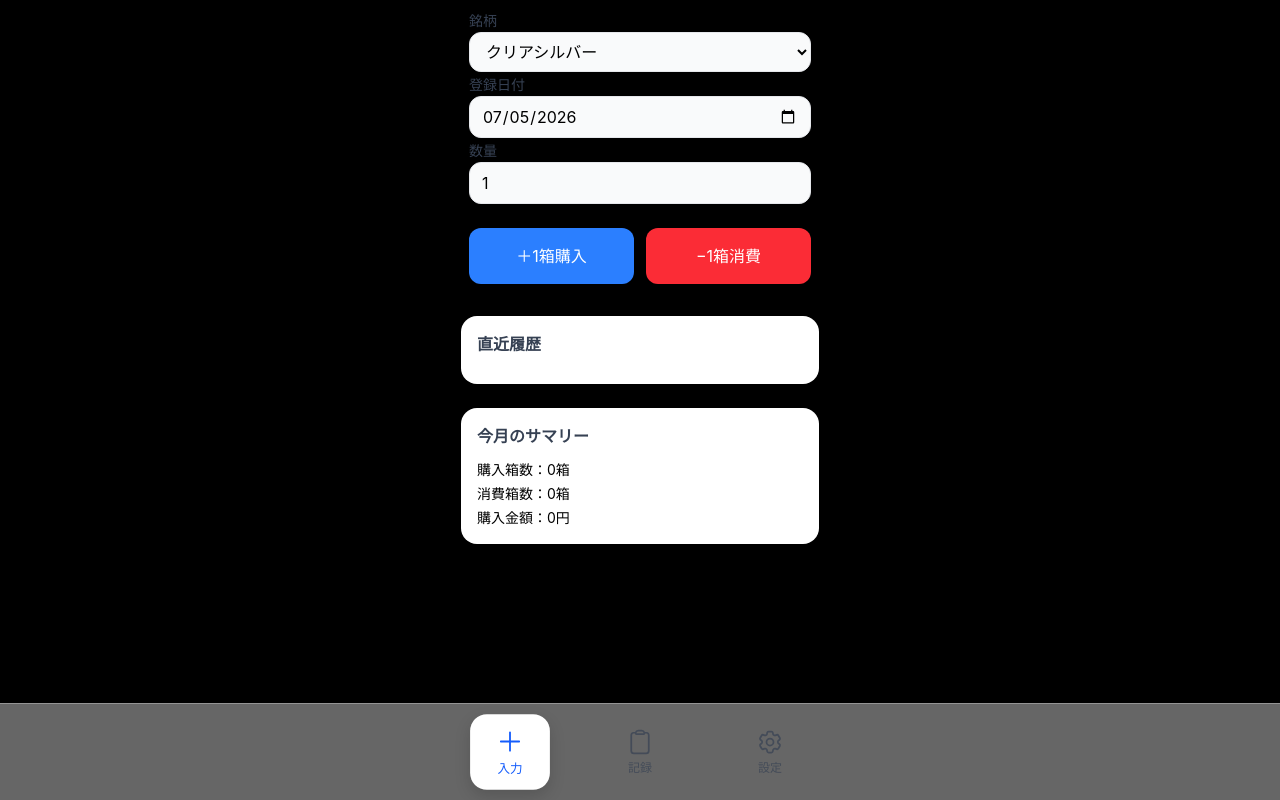
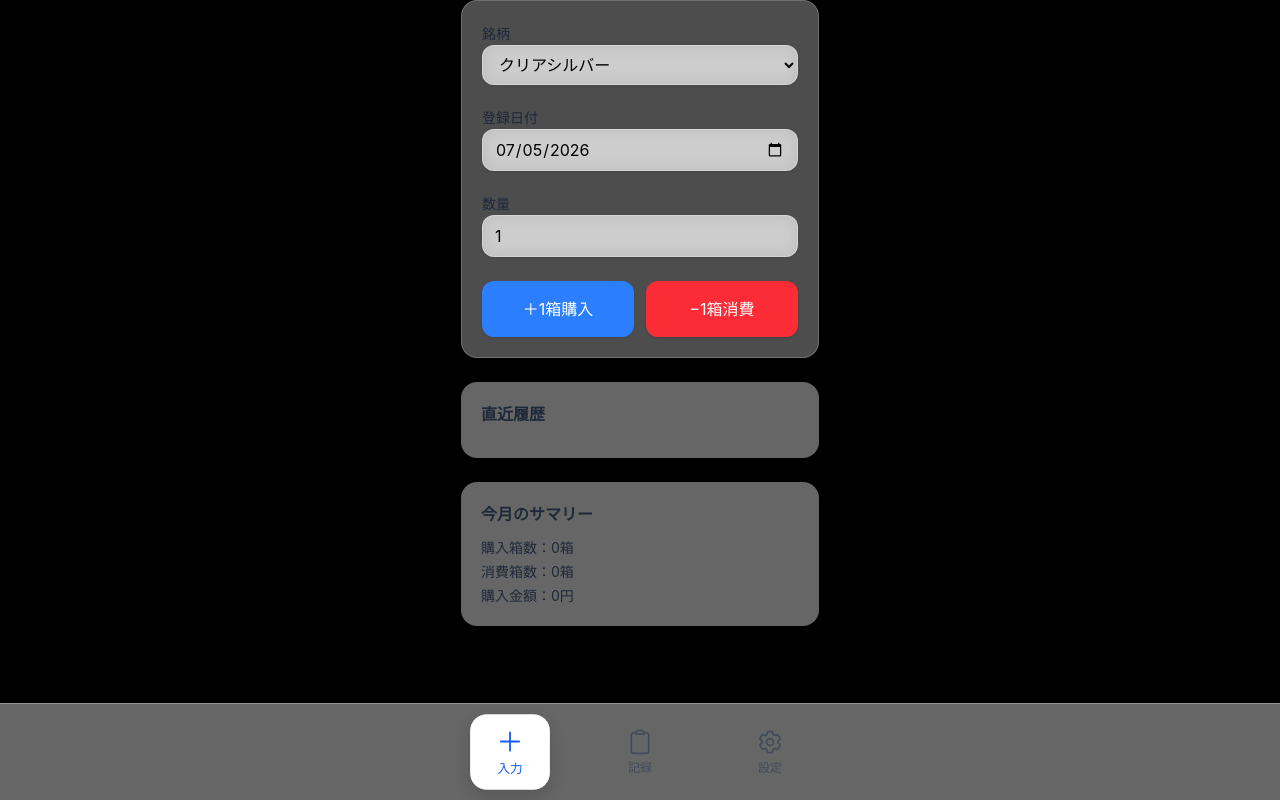
Before and after one commit to yutakiddy-rgb/vitejs-vite-7vmrxyrp, a React (Vite) app: page / in a window 1280 px wide. Built offline with nearby package versions, Linux system fonts and the light colour scheme.

Commit message:
main 011.905

```diff
--- a/src/components/InputTab.jsx
+++ b/src/components/InputTab.jsx
@@ -109,16 +109,32 @@ export default function InputTab({
   return (
     <div className="space-y-6">
 
-      {/* 入力カード */}
-      <div className="bg-black rounded-2xl shadow-lg p-2 ">
+    {/* 入力カード（高級ガラス） */}
+    <div className="
+      bg-white/30
+      backdrop-blur-md
+      border border-white/20
+      rounded-2xl
+      shadow-lg
+      p-5
+      space-y-5
+    ">
 
       {/* 銘柄 */}
       <div className="space-y-2">
-         <label className="text-sm font-medium text-gray-700">銘柄</label>
+        <label className="text-sm font-medium text-gray-800">銘柄</label>
         <select
           value={brandId}
           onChange={(e) => setBrandId(e.target.value)}
-            className="w-full rounded-xl px-3 py-2 bg-gray-50 border border-gray-200 shadow-sm"
+          className="
+            w-full
+            rounded-xl
+            px-3 py-2
+            bg-white/60
+            backdrop-blur
+            border border-white/30
+            shadow-sm
+          "
         >
           {brandsMaster.map((b) => (
             <option key={b.id} value={b.id}>{b.name}</option>
@@ -128,57 +144,95 @@ export default function InputTab({
 
       {/* 日付 */}
       <div className="space-y-2">
-          <label className="text-sm font-medium text-gray-700">登録日付</label>
+        <label className="text-sm font-medium text-gray-800">登録日付</label>
         <input
           type="date"
           value={selectedDate}
           onChange={(e) => setSelectedDate(e.target.value)}
-            className="w-full rounded-xl px-3 py-2 bg-gray-50 border border-gray-200 shadow-sm"
+          className="
+            w-full
+            rounded-xl
+            px-3 py-2
+            bg-white/60
+            backdrop-blur
+            border border-white/30
+            shadow-sm
+          "
         />
       </div>
 
       {/* 数量 */}
       <div className="space-y-2 mb-6">
-          <label className="text-sm font-medium text-gray-700">数量</label>
+        <label className="text-sm font-medium text-gray-800">数量</label>
         <input
           type="number"
           min="1"
           value={customAmount}
           onChange={(e) => setCustomAmount(Number(e.target.value))}
-            className="w-full rounded-xl px-3 py-2 bg-gray-50 border border-gray-200 shadow-sm"
+          className="
+            w-full
+            rounded-xl
+            px-3 py-2
+            bg-white/60
+            backdrop-blur
+            border border-white/30
+            shadow-sm
+          "
         />
       </div>
 
-        {/* ボタン */}
+      {/* ボタン（高級感を損なわない太さ） */}
       <div className="flex gap-3">
         <button
           onClick={handlePlus}
-              className="flex-1 bg-blue-500 text-white py-4 rounded-xl shadow active:scale-95"
+          className="
+            flex-1
+            bg-blue-500
+            text-white
+            py-4
+            rounded-xl
+            shadow
+            active:scale-95
+            transition
+          "
         >
           ＋{customAmount}箱購入
         </button>
 
         <button
           onClick={handleMinus}
-              className="flex-1 bg-red-500 text-white py-4 rounded-xl shadow active:scale-95"
+          className="
+            flex-1
+            bg-red-500
+            text-white
+            py-4
+            rounded-xl
+            shadow
+            active:scale-95
+            transition
+          "
         >
           −{customAmount}箱消費
         </button>
       </div>
 
-
     </div>
 
-      {/* 直近履歴 */}
-      <div className="bg-white rounded-2xl shadow p-4">
-        <h3 className="font-bold text-gray-700 mb-3">直近履歴</h3>
+    {/* 直近履歴（ガラスカードに統一） */}
+    <div className="
+      bg-white/40
+      backdrop-blur-xl
+      rounded-2xl
+      shadow-[0_4px_20px_rgba(0,0,0,0.15)]
+      p-5
+    ">
+      <h3 className="font-bold text-gray-800 mb-3">直近履歴</h3>
       <ul className="space-y-3">
         {recentLogs.map((l) => (
           <li key={l.id} className="flex items-center gap-3">
             <div className="w-2 h-2 bg-blue-400 rounded-full"></div>
-              <div className="flex-1 text-sm break-all">
-                {l.date} {l.nameAtThatTime} {l.type === "plus" ? "+" : "-"}
-                {l.amount}
+            <div className="flex-1 text-sm text-gray-800 break-all">
+              {l.date} {l.nameAtThatTime} {l.type === "plus" ? "+" : "-"}{l.amount}
             </div>
             <button
               onClick={() => deleteLog(l)}
@@ -191,10 +245,16 @@ export default function InputTab({
       </ul>
     </div>
 
-      {/* 月サマリー */}
-      <div className="bg-white rounded-2xl shadow p-4">
-        <h3 className="font-bold text-gray-700 mb-3">今月のサマリー</h3>
-        <div className="space-y-1 text-sm">
+    {/* 月サマリー（ガラスカード） */}
+    <div className="
+      bg-white/40
+      backdrop-blur-xl
+      rounded-2xl
+      shadow-[0_4px_20px_rgba(0,0,0,0.15)]
+      p-5
+    ">
+      <h3 className="font-bold text-gray-800 mb-3">今月のサマリー</h3>
+      <div className="space-y-1 text-sm text-gray-800">
         <p>購入箱数：{totalPlus}箱</p>
         <p>消費箱数：{totalMinus}箱</p>
         <p>購入金額：{totalPrice.toLocaleString()}円</p>
```
Lines whose indentation alone changed are shown as unchanged.
